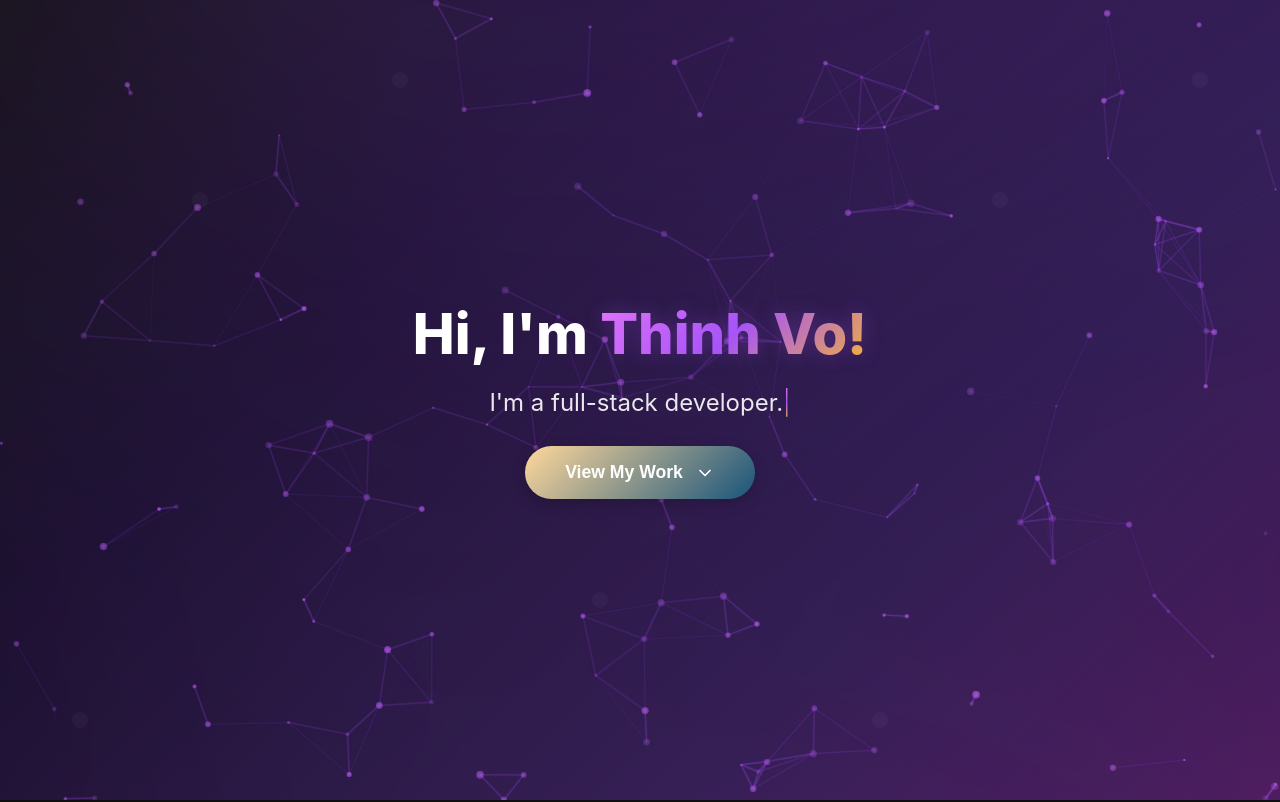
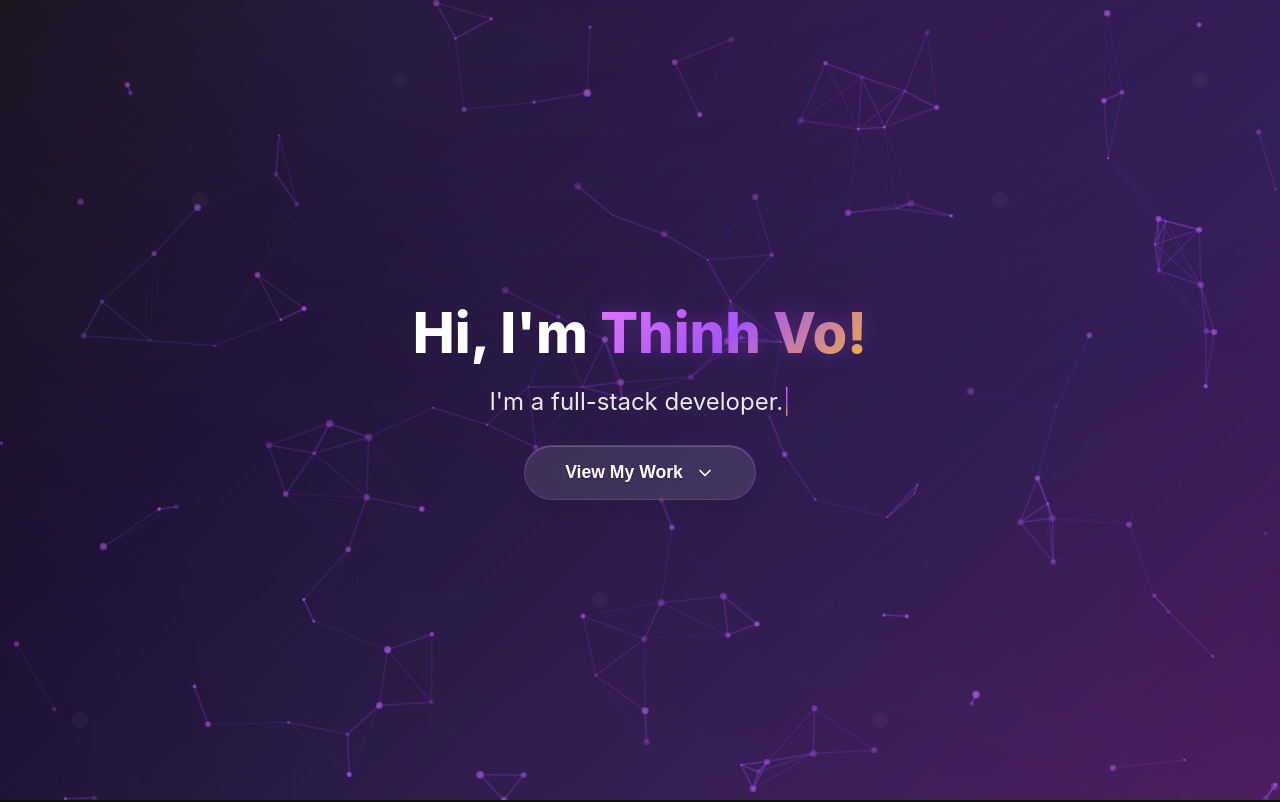
Before and after one commit to phoozies/my-portfolio, a React (Vite) app in the folder my-portfolio/: page / in a window 1280 px wide. Shown: the top 802 px of the page. Built offline with nearby package versions, Linux system fonts and the light colour scheme.

Commit message:
feat: button styling

```diff
--- a/my-portfolio/src/components/Landing.css
+++ b/my-portfolio/src/components/Landing.css
@@ -93,6 +93,43 @@
   51%, 100% { opacity: 0; }
 }
 
+@keyframes gradientShift {
+  0% {
+    background-position: 0% 50%;
+  }
+  50% {
+    background-position: 100% 50%;
+  }
+  100% {
+    background-position: 0% 50%;
+  }
+}
+
+@keyframes buttonPulse {
+  0% {
+    box-shadow:
+      0 8px 25px rgba(0, 0, 0, 0.3),
+      0 0 30px rgba(168, 85, 247, 0.5),
+      0 0 50px rgba(232, 121, 249, 0.3),
+      inset 0 1px 0 rgba(255, 255, 255, 0.3);
+  }
+  50% {
+    box-shadow:
+      0 8px 25px rgba(0, 0, 0, 0.3),
+      0 0 40px rgba(168, 85, 247, 0.7),
+      0 0 70px rgba(232, 121, 249, 0.5),
+      0 0 100px rgba(168, 85, 247, 0.2),
+      inset 0 1px 0 rgba(255, 255, 255, 0.3);
+  }
+  100% {
+    box-shadow:
+      0 8px 25px rgba(0, 0, 0, 0.3),
+      0 0 30px rgba(168, 85, 247, 0.5),
+      0 0 50px rgba(232, 121, 249, 0.3),
+      inset 0 1px 0 rgba(255, 255, 255, 0.3);
+  }
+}
+
 .hero-subtitle {
   font-size: 1.5rem;
   font-weight: 400;
@@ -113,18 +150,24 @@
 
 .btn-view-work {
   padding: 1rem 2.5rem;
-  border: none;
+  border: 1px solid rgba(168, 85, 247, 0.3);
   border-radius: 50px;
-  background: linear-gradient(135deg, #ffd89b 0%, #19547b 100%);
-  color: white;
+  background: rgba(255, 255, 255, 0.1);
+  backdrop-filter: blur(10px);
+  -webkit-backdrop-filter: blur(10px);
+  color: rgba(255, 255, 255, 1);
   font-weight: 600;
   font-size: 1.1rem;
   cursor: pointer;
   transition: all 0.3s ease;
+  text-shadow: 0 1px 2px rgba(0, 0, 0, 0.3);
   display: inline-flex;
   align-items: center;
   gap: 0.75rem;
-  box-shadow: 0 4px 15px rgba(0, 0, 0, 0.2);
+  box-shadow:
+    0 4px 15px rgba(0, 0, 0, 0.2),
+    0 0 20px rgba(168, 85, 247, 0.1),
+    inset 0 1px 0 rgba(255, 255, 255, 0.2);
   position: relative;
   overflow: hidden;
 }
@@ -132,21 +175,64 @@
 .btn-view-work::before {
   content: '';
   position: absolute;
+  top: 50%;
+  left: 50%;
+  width: 0%;
+  height: 0%;
+  background: radial-gradient(circle at center,
+    rgba(232, 121, 249, 0.8) 0%,
+    rgba(168, 85, 247, 0.7) 50%,
+    rgba(168, 85, 247, 0.9) 100%
+  );
+  border-radius: 50%;
+  transform: translate(-50%, -50%);
+  transition: all 0.4s ease;
+  opacity: 0;
+}
+
+.btn-view-work::after {
+  content: '';
+  position: absolute;
   top: 0;
-  left: -100%;
-  width: 100%;
-  height: 100%;
-  background: linear-gradient(90deg, transparent, rgba(255, 255, 255, 0.2), transparent);
-  transition: left 0.5s;
+  left: 0;
+  right: 0;
+  bottom: 0;
+  background: linear-gradient(45deg,
+    rgba(232, 121, 249, 0.3) 0%,
+    rgba(168, 85, 247, 0.4) 25%,
+    rgba(251, 191, 36, 0.3) 50%,
+    rgba(168, 85, 247, 0.4) 75%,
+    rgba(232, 121, 249, 0.3) 100%
+  );
+  background-size: 300% 300%;
+  border-radius: 50px;
+  opacity: 0;
+  transition: opacity 0.4s ease;
+  animation: gradientShift 3s ease-in-out infinite;
 }
 
 .btn-view-work:hover::before {
-  left: 100%;
+  width: 200%;
+  height: 200%;
+  opacity: 1;
+}
+
+.btn-view-work:hover::after {
+  opacity: 1;
 }
 
 .btn-view-work:hover {
   transform: translateY(-3px);
-  box-shadow: 0 8px 25px rgba(0, 0, 0, 0.3);
+  background: transparent;
+  border-color: rgba(232, 121, 249, 0.8);
+  color: rgba(255, 255, 255, 1);
+  text-shadow: 0 2px 4px rgba(0, 0, 0, 0.5);
+  box-shadow:
+    0 8px 25px rgba(0, 0, 0, 0.3),
+    0 0 30px rgba(168, 85, 247, 0.5),
+    0 0 50px rgba(232, 121, 249, 0.3),
+    inset 0 1px 0 rgba(255, 255, 255, 0.3);
+  animation: buttonPulse 2s ease-in-out infinite;
 }
 
 .btn-view-work:active {
@@ -169,7 +255,17 @@
 
 .btn-view-work:focus {
   outline: none;
-  box-shadow: 0 8px 25px rgba(0, 0, 0, 0.3), 0 0 0 3px rgba(168, 85, 247, 0.4);
+  background: radial-gradient(circle at center,
+    rgba(232, 121, 249, 0.7) 0%,
+    rgba(168, 85, 247, 0.6) 50%,
+    rgba(168, 85, 247, 0.8) 100%
+  );
+  border-color: rgba(232, 121, 249, 0.7);
+  box-shadow:
+    0 8px 25px rgba(0, 0, 0, 0.3),
+    0 0 30px rgba(168, 85, 247, 0.4),
+    0 0 0 3px rgba(168, 85, 247, 0.4),
+    inset 0 1px 0 rgba(255, 255, 255, 0.3);
 }
 
 
```
